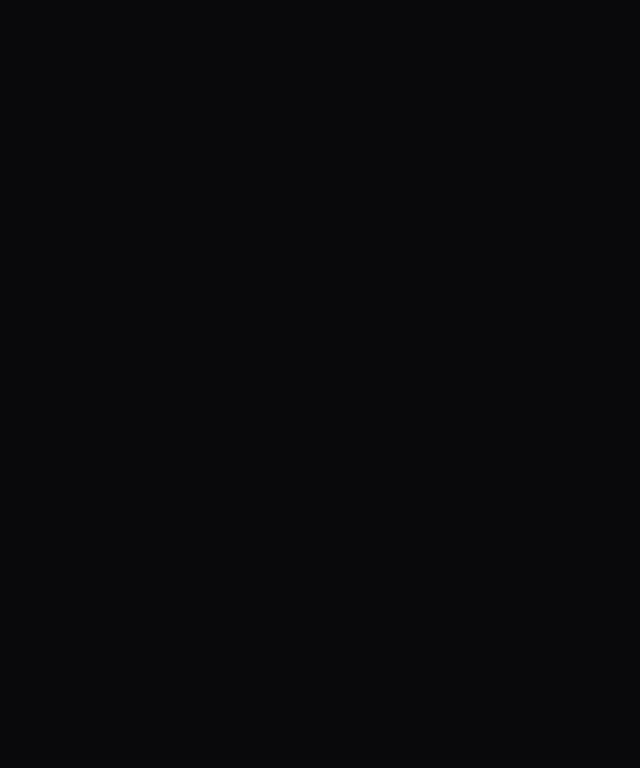
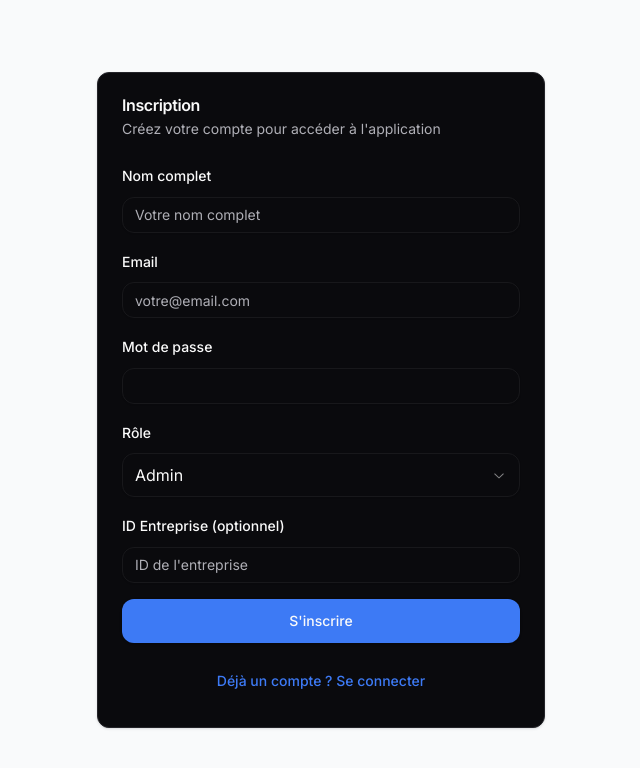
Before and after one commit to KalidouGUISSE/-frontend-Gestion-Salaire, a React app: page /register in a window 1280 px wide. Before the commit this address had no page. Shown: the top 768 px of the page, without its empty margins (319-959 px from the left). Built offline with nearby package versions, Linux system fonts and the light colour scheme; the HTML template or start-up script is replaced by a standard one.

Commit message:
creation de Admin

```diff
--- a/src/App.jsx
+++ b/src/App.jsx
@@ -3,6 +3,7 @@ import { QueryProvider } from './providers/QueryProvider'
 import ProtectedRoute from './components/ProtectedRoute'
 import Layout from './components/Layout'
 import Login from './pages/Login'
+import Register from './pages/Register'
 import Dashboard from './pages/Dashboard'
 import Employees from './pages/employees/Employees'
 import PayRuns from './pages/PayRuns'
@@ -16,6 +17,7 @@ function App() {
       <Router>
         <Routes>
           <Route path="/login" element={<Login />} />
+          <Route path="/register" element={<Register />} />
           <Route
             path="/"
             element={
--- a/src/api/auth.js
+++ b/src/api/auth.js
@@ -2,7 +2,7 @@ import apiClient from './client.js'
 
 export const authApi = {
   login: (credentials) => apiClient.post('/auth/login', credentials),
-  register: (userData) => apiClient.post('/auth/register', userData),
+  register: (userData) => apiClient.post('/users', userData),
   logout: () => apiClient.post('/auth/logout'),
   getProfile: () => apiClient.get('/auth/profile'),
 }
--- a/src/api/client.js
+++ b/src/api/client.js
@@ -30,6 +30,7 @@ class ApiClient {
       return response.data
     } catch (error) {
       console.error('API request failed:', error)
+      console.error('API Error data:', error.response.data)
       throw error
     }
   }
@@ -62,6 +63,8 @@ class ApiClient {
   }
 
   patch(endpoint, data, options = {}) {
+    console.log('bbbbbbbbbb');
+
     return this.request(endpoint, {
       ...options,
       method: 'PATCH',
--- a/src/pages/Login.jsx
+++ b/src/pages/Login.jsx
@@ -9,7 +9,6 @@ import { Card, CardContent, CardDescription, CardHeader, CardTitle } from '@/com
 import { Form, FormControl, FormField, FormItem, FormLabel, FormMessage } from '@/components/ui/form'
 import { authApi } from '@/api/auth'
 import useAuthStore from '@/store/auth'
-
 import { ErrorHandler } from "@/utils/ErrorHandler";
 
 const loginSchema = z.object({
@@ -20,7 +19,6 @@ const loginSchema = z.object({
 export default function Login() {
   const navigate = useNavigate()
   const { login } = useAuthStore()
-
   const form = useForm({
     resolver: zodResolver(loginSchema),
     defaultValues: {
@@ -98,6 +96,14 @@ export default function Login() {
               >
                 {loginMutation.isPending ? 'Connexion...' : 'Se connecter'}
               </Button>
+             <Button
+                type="button"
+                variant="link"
+                className="w-full"
+                onClick={() => navigate('/register')}
+              >
+                S'inscrire
+              </Button>
             </form>
           </Form>
         </CardContent>
--- /dev/null
+++ b/src/pages/Register.jsx
@@ -0,0 +1,172 @@
+import { useNavigate } from 'react-router-dom'
+import { useMutation } from '@tanstack/react-query'
+import { useForm } from 'react-hook-form'
+import { zodResolver } from '@hookform/resolvers/zod'
+import { z } from 'zod'
+import { Button } from '@/components/ui/button'
+import { Input } from '@/components/ui/input'
+import { Card, CardContent, CardDescription, CardHeader, CardTitle } from '@/components/ui/card'
+import { Form, FormControl, FormField, FormItem, FormLabel, FormMessage } from '@/components/ui/form'
+import { Select, SelectContent, SelectItem, SelectTrigger, SelectValue } from '@/components/ui/select'
+import { authApi } from '@/api/auth'
+
+import { ErrorHandler } from "@/utils/ErrorHandler";
+
+const registerSchema = z.object({
+  fullName: z.string().min(3, 'Le nom complet doit contenir au moins 3 caractères'),
+  email: z.string().email('Email invalide'),
+  password: z.string().min(6, 'Mot de passe doit contenir au moins 6 caractères'),
+  role: z.enum(["SUPER_ADMIN", "ADMIN", "CASHIER", "EMPLOYEE"]).optional().default("ADMIN"),
+  companyId: z.string().optional(), // string pour input, convertir en number si présent
+})
+
+export default function Register() {
+  const navigate = useNavigate()
+
+  const form = useForm({
+    resolver: zodResolver(registerSchema),
+    defaultValues: {
+      fullName: '',
+      email: '',
+      password: '',
+      role: 'ADMIN',
+      companyId: '',
+    },
+  })
+
+  const registerMutation = useMutation({
+    mutationFn: (data) => {
+      const payload = {
+        ...data,
+        isActive:true,
+        companyId: data.companyId ? parseInt(data.companyId) : undefined,
+      }
+      return authApi.register(payload)
+    },
+    onSuccess: () => {
+      navigate('/login') // Rediriger vers login après inscription
+    },
+    onError: (error) => {
+      const message = ErrorHandler.getMessage(error);
+      form.setError('root', { message });
+    },
+  })
+
+  const onSubmit = (data) => {
+    registerMutation.mutate(data)
+  }
+
+  return (
+    <div className="min-h-screen flex items-center justify-center bg-gray-50">
+      <Card className="w-full max-w-md">
+        <CardHeader>
+          <CardTitle>Inscription</CardTitle>
+          <CardDescription>
+            Créez votre compte pour accéder à l'application
+          </CardDescription>
+        </CardHeader>
+        <CardContent>
+          <Form {...form}>
+            <form onSubmit={form.handleSubmit(onSubmit)} className="space-y-4">
+              <FormField
+                control={form.control}
+                name="fullName"
+                render={({ field }) => (
+                  <FormItem>
+                    <FormLabel>Nom complet</FormLabel>
+                    <FormControl>
+                      <Input placeholder="Votre nom complet" {...field} />
+                    </FormControl>
+                    <FormMessage className="text-red-500"/>
+                  </FormItem>
+                )}
+              />
+              <FormField
+                control={form.control}
+                name="email"
+                render={({ field }) => (
+                  <FormItem>
+                    <FormLabel>Email</FormLabel>
+                    <FormControl>
+                      <Input placeholder="votre@email.com" {...field} />
+                    </FormControl>
+                    <FormMessage className="text-red-500"/>
+                  </FormItem>
+                )}
+              />
+              <FormField
+                control={form.control}
+                name="password"
+                render={({ field }) => (
+                  <FormItem>
+                    <FormLabel>Mot de passe</FormLabel>
+                    <FormControl>
+                      <Input type="password" {...field} />
+                    </FormControl>
+                    <FormMessage className="text-red-500" />
+                  </FormItem>
+                )}
+              />
+              <FormField
+                control={form.control}
+                name="role"
+                render={({ field }) => (
+                  <FormItem>
+                    <FormLabel>Rôle</FormLabel>
+                    <Select onValueChange={field.onChange} defaultValue={field.value}>
+                      <FormControl>
+                        <SelectTrigger>
+                          <SelectValue placeholder="Sélectionnez un rôle" />
+                        </SelectTrigger>
+                      </FormControl>
+                      <SelectContent>
+                        <SelectItem value="SUPER_ADMIN">USER</SelectItem>
+                        <SelectItem value="ADMIN">Admin</SelectItem>
+                        <SelectItem value="CASHIER">MANAGER</SelectItem>
+                        {/* <SelectItem value="EMPLOYEE">Employé</SelectItem> */}
+                      </SelectContent>
+                    </Select>
+                    <FormMessage className="text-red-500" />
+                  </FormItem>
+                )}
+              />
+              <FormField
+                control={form.control}
+                name="companyId"
+                render={({ field }) => (
+                  <FormItem>
+                    <FormLabel>ID Entreprise (optionnel)</FormLabel>
+                    <FormControl>
+                      <Input type="number" placeholder="ID de l'entreprise" {...field} />
+                    </FormControl>
+                    <FormMessage className="text-red-500" />
+                  </FormItem>
+                )}
+              />
+              {form.formState.errors.root && (
+                <div className="text-red-500 text-sm">
+                  {form.formState.errors.root.message}
+                </div>
+              )}
+              <Button
+                type="submit"
+                className="w-full"
+                disabled={registerMutation.isPending}
+              >
+                {registerMutation.isPending ? 'Inscription...' : "S'inscrire"}
+              </Button>
+              <Button
+                type="button"
+                variant="link"
+                className="w-full"
+                onClick={() => navigate('/login')}
+              >
+                Déjà un compte ? Se connecter
+              </Button>
+            </form>
+          </Form>
+        </CardContent>
+      </Card>
+    </div>
+  )
+}
```
